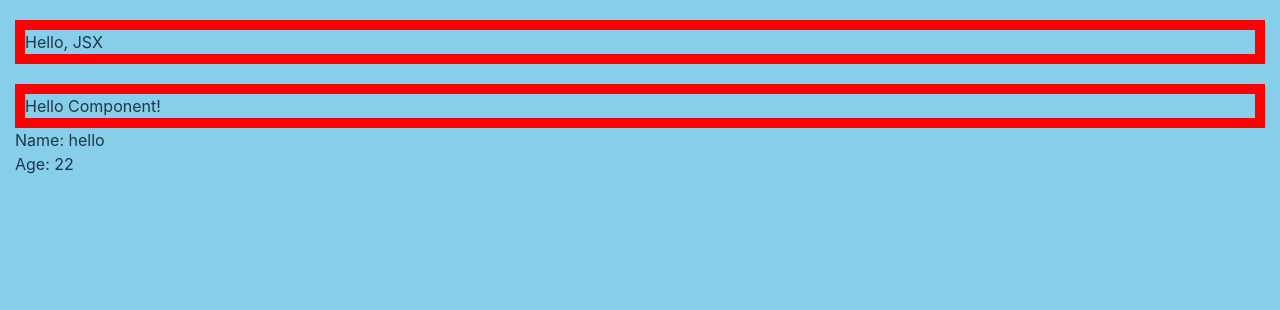
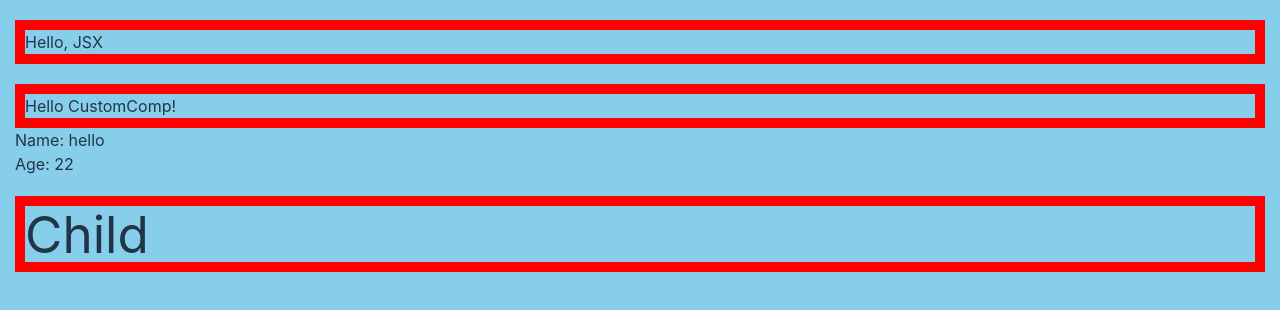
Before and after one commit to jay6697117/my-vite-react, a React (Vite) app: page / in a window 1280 px wide. Shown: the top 310 px of the page. Built offline with nearby package versions, Linux system fonts and the light colour scheme.

Commit message:
children props

```diff
--- a/src/App.tsx
+++ b/src/App.tsx
@@ -1,16 +1,19 @@
 import { FC } from 'react'
 import './App.css'
 import CustomComp from './components/CustomComp'
-import { ICustomCompProps } from './types'
+import Child from './components/Child'
+import { CustomCompProps } from './types'
 
 const App: FC = () => {
-  const customCompProps: ICustomCompProps = { name: 'hello', age: 22 }
+  const customCompProps: CustomCompProps = { name: 'hello', age: 22 }
   return (
     <div className='app'>
       <div className='bg-slate-300 p-8' style={{ border: '10px solid red' }}>
         Hello, JSX
       </div>
-      <CustomComp {...customCompProps} />
+      <CustomComp {...customCompProps}>
+        <Child />
+      </CustomComp>
     </div>
   )
 }
--- /dev/null
+++ b/src/components/Child.tsx
@@ -0,0 +1,9 @@
+const Child = () => {
+  return (
+    <>
+    <h1>Child</h1>
+    </>
+  )
+}
+
+export default Child
--- a/src/components/CustomComp.tsx
+++ b/src/components/CustomComp.tsx
@@ -1,16 +1,21 @@
-import {ICustomCompProps} from '../types'
-function MyComponent({ name, age }: ICustomCompProps) {
+import { CustomCompProps } from '../types'
+
+const CustomComp = ({ name, age, children }: CustomCompProps) => {
+  console.log('children:', children)
   return (
     <>
       <div className='bg-slate-300 p-8' style={{ marginTop: '20px', border: '10px solid red' }}>
-        Hello Component!
+        Hello CustomComp!
       </div>
       <div className='mt-2 bg-blue-400 px-8 py-4 border-4 border-purple-500 border-dashed'>
         <div>Name: {name}</div>
         <div>Age: {age}</div>
       </div>
+      <div className='bg-slate-300 p-8' style={{ marginTop: '20px', border: '10px solid red' }}>
+        {children}
+      </div>
     </>
   )
 }
 
-export default MyComponent
+export default CustomComp
--- a/src/types.ts
+++ b/src/types.ts
@@ -1,4 +1,5 @@
-export interface ICustomCompProps {
+export interface CustomCompProps {
   name?: string
-  age?: number
+  age?: number,
+  children?: React.ReactNode
 }
```
